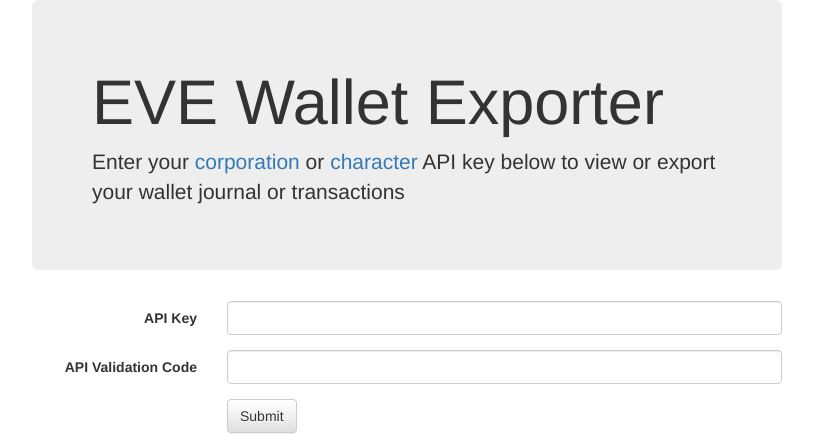
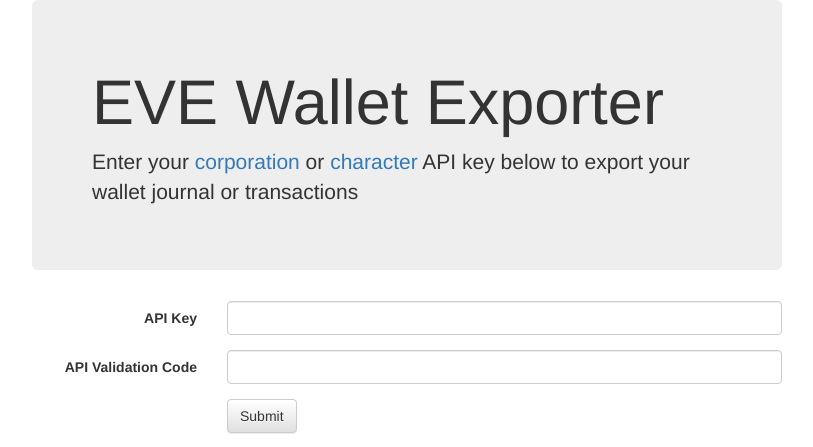
Before and after one commit to eve-n0rman/eve-wallet-export, a Flask app: page / in a window 1280 px wide. Shown: the top 447 px of the page, without its empty margins (233-1046 px from the left). Run offline with Flask 2, Linux system fonts and the light colour scheme; parts of the project's set-up code (start-up, migrations or seed data) failed here and were passed over; some libraries are stand-ins or nearby versions.

Commit message:
Don't promise things that aren't delivered yet
table display is TBD

```diff
--- a/eve_wallet_export/frontend/templates/app.html
+++ b/eve_wallet_export/frontend/templates/app.html
@@ -21,7 +21,7 @@
         <div class="col-md-8">
             <div class="jumbotron">
                 <h1>EVE Wallet Exporter</h1>
-                <p>Enter your <a target="_blank" href="https://community.eveonline.com/support/api-key/CreatePredefined?accessMask=3145737&ownerType=Corporation">corporation</a> or <a target="_blank" href="https://community.eveonline.com/support/api-key/CreatePredefined?accessMask=6291457&ownerType=Character">character</a> API key below to view or export your wallet journal or transactions</p>
+                <p>Enter your <a target="_blank" href="https://community.eveonline.com/support/api-key/CreatePredefined?accessMask=3145737&ownerType=Corporation">corporation</a> or <a target="_blank" href="https://community.eveonline.com/support/api-key/CreatePredefined?accessMask=6291457&ownerType=Character">character</a> API key below to export your wallet journal or transactions</p>
             </div>
         <div class="col-md-2"></div>
         </div>
```
